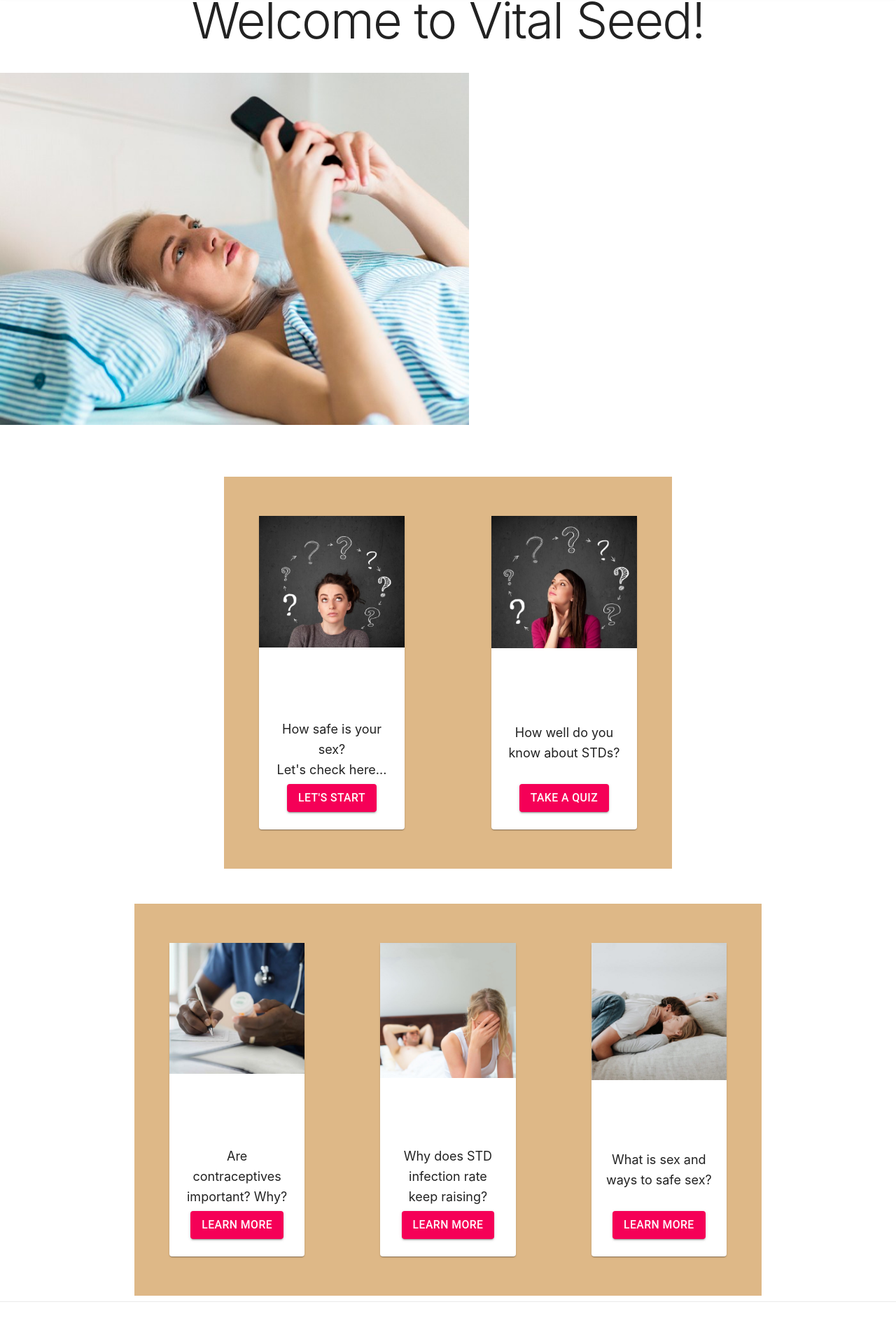
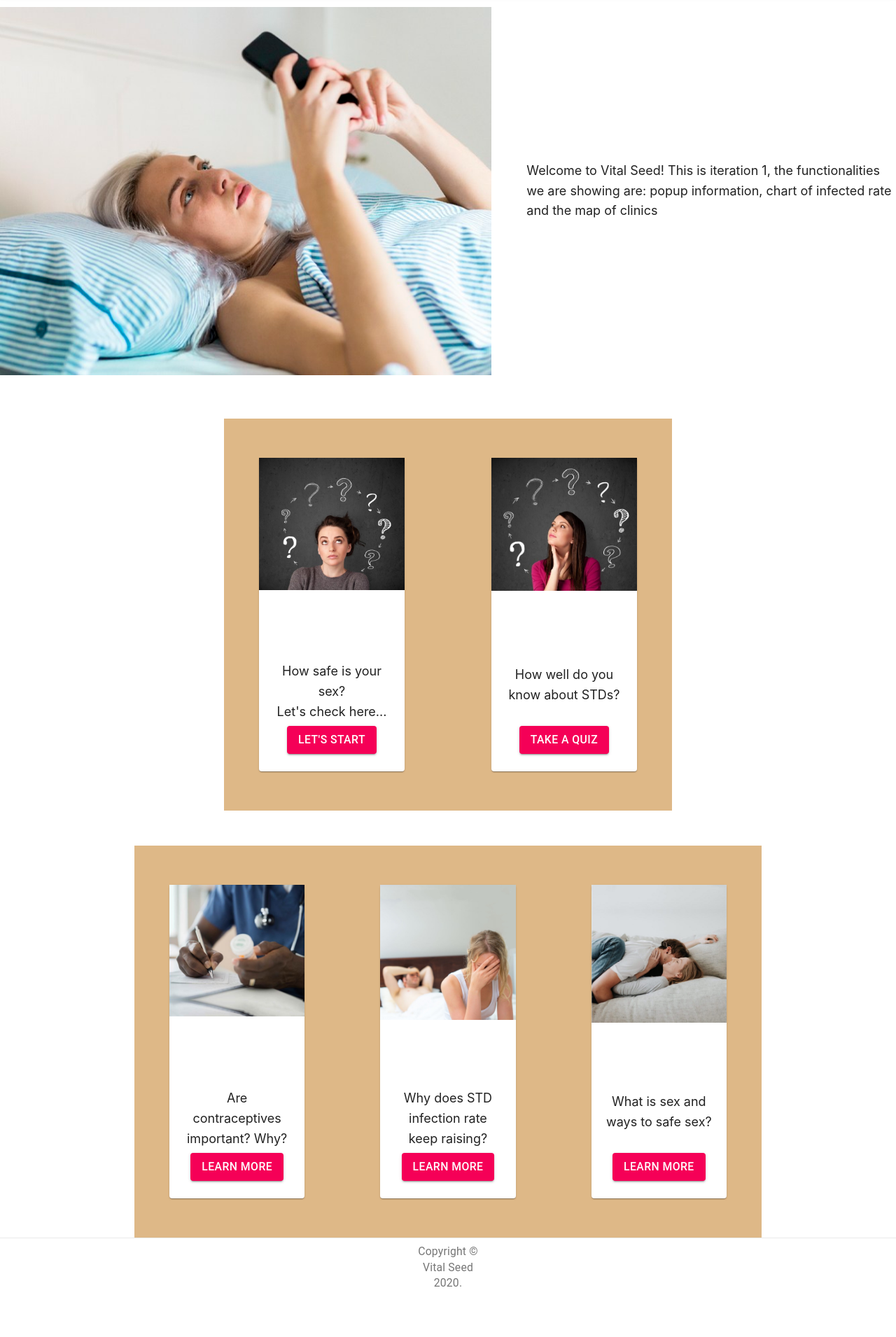
Before and after one commit to FIT5120-IE-TA07/vital-seed-view, a Next.js app: page / in a window 1280 px wide. Shown: the part 72-1982 px from the top of the page at 70% size. After the commit the page ends 1940 px from the top, so only its background shows below. Built offline with nearby package versions, Linux system fonts and the light colour scheme.

Commit message:
background changes

```diff
--- a/pages/components/footer.js
+++ b/pages/components/footer.js
@@ -21,8 +21,8 @@
 const useStyles = makeStyles((theme) => ({
   footer: {
     backgroundColor: theme.palette.background.paper,
-    marginTop: theme.spacing(1),
-    padding: theme.spacing(6, 0),
+    // marginTop: theme.spacing(1),
+    padding: theme.spacing(1, 0),
     bottom:1,
     // position: "absolute",
   },
--- a/pages/frontpage.js
+++ b/pages/frontpage.js
@@ -18,12 +18,12 @@
       <title>Vital Seed</title>
       <link rel="icon" href="/favicon.ico" />
     </Head>
-    <h1 className="title">Welcome to Vital Seed!</h1>
+    {/* <h1 className="title">Welcome to Vital Seed!</h1> */}
 
     {/* container1 */}
     <div className="containerTop">
       <div><BackgroundImage1 /></div>
-      <div className="subContainer2">Welcome to Vital Seed! This is iteration 1, the functionalities we are showing are: popup information, chart of infected rate and the map of clinics
+      <div className="subContainer">Welcome to Vital Seed! This is iteration 1, the functionalities we are showing are: popup information, chart of infected rate and the map of clinics
       </div>
     </div>
 
--- a/styles/layout.css
+++ b/styles/layout.css
@@ -57,7 +57,7 @@
   display: flex;
   flex-direction: column;
   align-items: center;
-  margin-right: 60px;
+  padding-left: 50px;
   width: 600px;
 }
 
```
